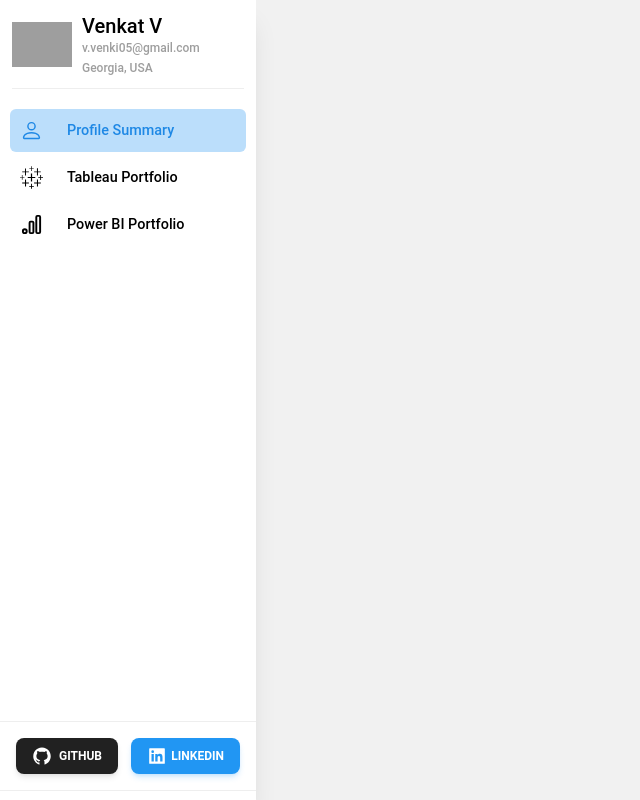
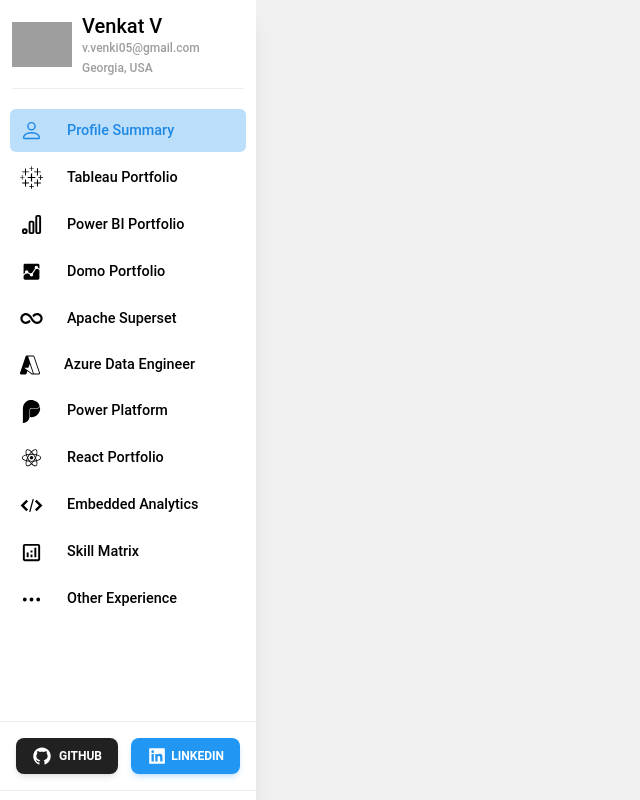
Before and after one commit to dataviolet3522/personal_profile, a React (Vite) app: page / in a window 1280 px wide. Shown: the whole page, without its empty margins (0-640 px from the left). Built offline with nearby package versions, Linux system fonts and the light colour scheme; grey boxes are pictures that could not be loaded.

Commit message:
Update sidebar with all sections

```diff
--- a/src/App.tsx
+++ b/src/App.tsx
@@ -17,8 +17,14 @@
             <Route path="/tableau" element={<Tableau />} />
             <Route path={"power-bi"} element={<PowerBIComponent />} />
             <Route path={"power-bi/:name"} element={<PowerBIDetail />} />
-            <Route path="/section4" element={<UnderConstruction />} />
-            <Route path="/section5" element={<UnderConstruction />} />
+            <Route path="/domo" element={<UnderConstruction />} />
+            <Route path="/apache" element={<UnderConstruction />} />
+            <Route path="/azure" element={<UnderConstruction />} />
+            <Route path="/power-platform" element={<UnderConstruction />} />
+            <Route path="/react-portfolio" element={<UnderConstruction />} />
+            <Route path="/embedded" element={<UnderConstruction />} />
+            <Route path="/skill" element={<UnderConstruction />} />
+            <Route path="/others" element={<UnderConstruction />} />
           </Routes>
         </Layout>
       </Router>
--- a/src/components/Sidebar.tsx
+++ b/src/components/Sidebar.tsx
@@ -8,6 +8,13 @@
 import { MdMenu } from "react-icons/md";
 import { TbBrandGoogleAnalytics } from "react-icons/tb";
 import { AiFillGithub, AiFillLinkedin } from "react-icons/ai";
+import { IoInfiniteSharp } from "react-icons/io5";
+import { SiMicrosoftazure, SiPlausibleanalytics } from "react-icons/si";
+import { ImEmbed2 } from "react-icons/im";
+import { BiLogoReact } from "react-icons/bi";
+import { FiMoreHorizontal } from "react-icons/fi";
+import { MdOutlineAnalytics } from "react-icons/md";
+import { DiGoogleAnalytics } from "react-icons/di";
 import { Button } from "@material-tailwind/react";
 
 const Sidebar = () => {
@@ -103,7 +110,7 @@
           </div>
         </div>
         <div className="flex flex-col  h-full">
-          <ul className="whitespace-pre px-2.5 text-[0.9rem] py-5 flex flex-col gap-1  font-medium overflow-x-hidden scrollbar-thin scrollbar-track-white scrollbar-thumb-slate-100   md:h-[68%] h-[70%]">
+          <ul className="whitespace-pre px-2.5 text-[0.9rem] py-5 flex flex-col gap-1  font-medium overflow-x-hidden scrollbar-thin scrollbar-track-white scrollbar-thumb-slate-100   md:h-[79%] h-[79%]">
             <li>
               <NavLink to={"/"} className="link">
                 <BsPerson size={23} className="min-w-max" />
@@ -122,14 +129,56 @@
                 Power BI Portfolio
               </NavLink>
             </li>
-            {/* <li>
+            <li>
               <NavLink to={"/domo"} className="link">
-                <HiOutlineDatabase size={23} className="min-w-max" />
-                DOMO
+                <DiGoogleAnalytics size={23} className="min-w-max" />
+                Domo Portfolio
               </NavLink>
-            </li> */}
+            </li>
+            <li>
+              <NavLink to={"/apache"} className="link">
+                <IoInfiniteSharp size={23} className="min-w-max" />
+                Apache Superset
+              </NavLink>
+            </li>
+            <li>
+              <NavLink to={"/azure"} className="link">
+                <SiMicrosoftazure size={20} className="min-w-max" />
+                Azure Data Engineer
+              </NavLink>
+            </li>
+            <li>
+              <NavLink to={"/power-platform"} className="link">
+                <SiPlausibleanalytics size={23} className="min-w-max" />
+                Power Platform
+              </NavLink>
+            </li>
+            <li>
+              <NavLink to={"/react-portfolio"} className="link">
+                <BiLogoReact size={23} className="min-w-max" />
+                React Portfolio
+              </NavLink>
+            </li>
+            <li>
+              <NavLink to={"/embedded"} className="link">
+                <ImEmbed2 size={23} className="min-w-max" />
+                Embedded Analytics
+              </NavLink>
+            </li>
+            <li>
+              <NavLink to={"/skill"} className="link">
+                <MdOutlineAnalytics size={23} className="min-w-max" />
+                Skill Matrix
+              </NavLink>
+            </li>
+            <li>
+              <NavLink to={"/others"} className="link">
+                <FiMoreHorizontal size={23} className="min-w-max" />
+                Other Experience
+              </NavLink>
+            </li>
           </ul>
-          <div className="flex-1 text-sm z-50  max-h-20 my-auto  whitespace-pre   w-full  font-medium  ">
+          <div className="flex-1 text-sm z-50 my-auto  whitespace-pre   w-full  font-medium  ">
             <div className="flex border-y border-slate-300 p-4 items-center justify-between">
               <div>
                 <Button
```
